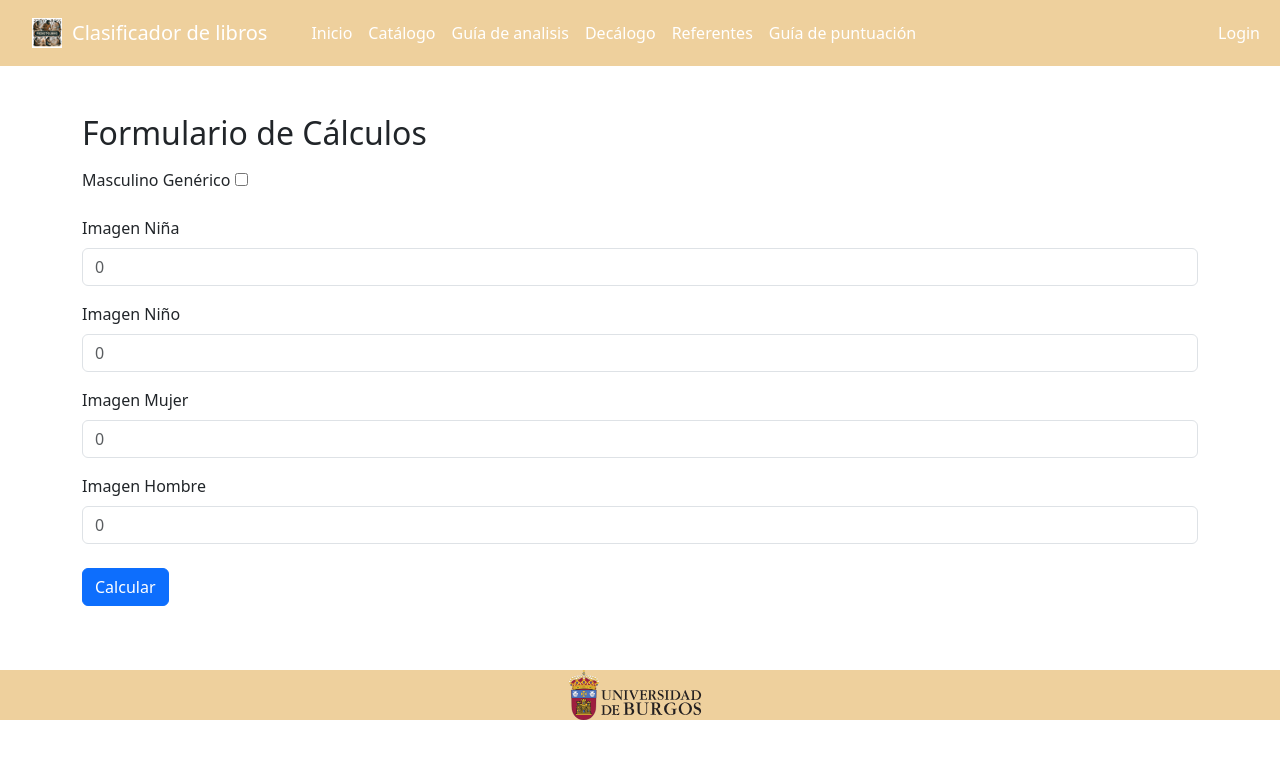
After one commit to DanielFernandezFdez/TFG_GII_23.23, a Python web app: template Codigos/app/templates/calculadora.html in a window 1280 px wide. The commit adds this page. Shown: the top 759 px of the page. Run offline with Jinja, Linux system fonts and the light colour scheme; the template is opened without the code that fills it, so the values that code supplies are empty.

Commit message:
Protección catálogo y formulario calculadora

```diff
--- a/Codigos/app/routes/pantallas_generales.py
+++ b/Codigos/app/routes/pantallas_generales.py
@@ -37,3 +37,7 @@ def catalogo():
 def informacion_libro(id):
     libro = Libros.query.get_or_404(id)
     return render_template('informacion_libro.html', libro=libro)
+
+@pantallas_generales.route('/calculadora', methods=['GET','POST'])
+def calculadora():
+    return render_template('calculadora.html')
--- /dev/null
+++ b/Codigos/app/templates/calculadora.html
@@ -0,0 +1,88 @@
+{%extends 'base.html'%}
+
+{%block title%}Inicio{%endblock%}
+
+{%block content%}
+<div class="container py-5">
+    <h2 class="mb-3">Formulario de Cálculos</h2>
+    <form id="calculoForm">
+        <div class="mb-3">
+            <label for="inputImagenNina" class="form-label">Masculino Genérico</label>
+            <input type="checkbox"  id="masculino" name="masculino">
+        </div>
+        <div class="mb-3">
+            <label for="inputImagenNina" class="form-label">Imagen Niña</label>
+            <input type="number" class="form-control" id="inputImagenNina" name="imagen_nina" placeholder="0">
+        </div>
+        <div class="mb-3">
+            <label for="inputImagenNino" class="form-label">Imagen Niño</label>
+            <input type="number" class="form-control" id="inputImagenNino" name="imagen_nino" placeholder="0">
+        </div>
+        <div class="mb-3">
+            <label for="inputImagenMujer" class="form-label">Imagen Mujer</label>
+            <input type="number" class="form-control" id="inputImagenMujer" name="imagen_mujer" placeholder="0">
+        </div>
+        <div class="mb-3">
+            <label for="inputImagenHombre" class="form-label">Imagen Hombre</label>
+            <input type="number" class="form-control" id="inputImagenHombre" name="imagen_hombre" placeholder="0">
+        </div>
+
+        <div class="mt-4">
+            <button type="button" class="btn btn-primary" onclick="ajustarPorcentajes()">Calcular</button>
+        </div>
+
+        <div id="resultadoPorcentajes" class="mt-3"></div>
+    </form>
+</div>
+
+<script>
+    document.addEventListener("DOMContentLoaded", function() {
+    document.getElementById("calcularBtn").addEventListener("click", ajustarPorcentajes);
+});
+
+function ajustarPorcentajes() {
+    var masculino = document.getElementById('masculino').checked;
+    var nina = parseInt(document.getElementById('inputImagenNina').value || 0);
+    var nino = parseInt(document.getElementById('inputImagenNino').value || 0);
+    var mujer = parseInt(document.getElementById('inputImagenMujer').value || 0);
+    var hombre = parseInt(document.getElementById('inputImagenHombre').value || 0);
+
+    var total_nino=(nino+nina)
+    var p_nino=(100*nino)/(total_nino)
+    var p_nina=(100*nina)/(total_nino)
+
+    var total_adulto=(mujer+hombre)
+    var p_mujer=(mujer)/(total_adulto)*100
+    var p_hombre=(hombre)/(total_adulto)*100
+
+    if (p_nino<p_nina) {
+        var porcentaje_ninos=(p_nino*100)/50;
+    }
+    else if (p_nina<p_nino){
+        var porcentaje_ninos=(p_nina*100)/50;
+    }
+    else if (p_nina==p_nino){
+        var porcentaje_ninos=50;
+    }
+
+    if (p_hombre<p_mujer) {
+        var porcentaje_adulto=(p_hombre*100)/50;
+    }
+    else if (p_mujer<p_hombre){
+        var porcentaje_adulto=(p_mujer*100)/50;
+    }
+    else if (p_mujer==p_hombre){
+        var porcentaje_adulto=50;
+    }
+
+
+    var resultadoHTML = `
+        <p>Porcentaje Adulto: ${porcentaje_adulto}%</p>
+        <p>Porcentaje Niños: ${porcentaje_ninos}%</p>
+
+    `;
+    document.getElementById('resultadoPorcentajes').innerHTML = resultadoHTML;
+}
+</script>
+
+{%endblock%}
--- a/Codigos/app/templates/informacion_libro.html
+++ b/Codigos/app/templates/informacion_libro.html
@@ -9,7 +9,7 @@
     <div class="row">
         <div class="col-lg-6 mb-3">
             <!-- Asumiendo que libro.imagen_url es la variable con la URL de la imagen -->
-            <img src="{{ libro.url_imagen }}" class="img-fluid rounded-start" alt="Portada del libro">
+            <img src="{{ libro.url_imagen }}" class="img-fluid-info-libro rounded-start" alt="Portada del libro">
         </div>
         <div class="col-lg-6">
             <h1 class="mb-3">{{ libro.titulo }}</h1>
```
Also changed, not shown: Codigos/app/templates/catalogo.html (+51 -4 lines), Codigos/instance/Libros.db.
